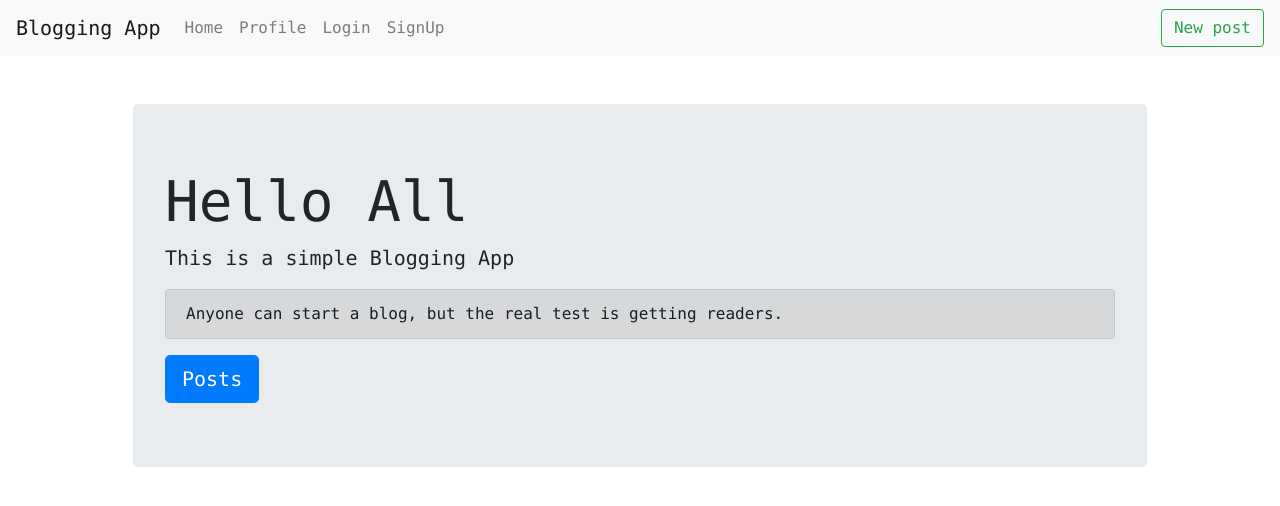
After one commit to syedn22/BlogWebsite-Flask-Firebase, a Flask app: page / in a window 1280 px wide. The commit adds this page. Shown: the top 506 px of the page. Run offline with Flask 2, Linux system fonts and the light colour scheme; some libraries are stand-ins or nearby versions.

Commit message:
Home Page added

```diff
--- a/app.py
+++ b/app.py
@@ -20,9 +20,15 @@ class BlogPost(db.Model):
         return 'Blog post ' + str(self.id)
 
 
+@app.route('/')
+def Home():
+    return render_template('Home.html')
+
+
 @app.route('/signup')
 def signup():
     return render_template('signup.html')
+
 
 @app.route('/login')
 def login():
--- /dev/null
+++ b/templates/Home.html
@@ -0,0 +1,18 @@
+{% extends 'base.html' %} {% block head %}
+<title>SignUp html</title>
+{% endblock %} {% block body %}
+
+<div>
+  <div
+    class="jumbotron m-5"
+  >
+    <h1 class="display-4" class="alert alert-dark">Hello All</h1>
+    <p class="lead" class="alert alert-dark">This is a simple Blogging App</p>
+    <p class="alert alert-dark">
+      Anyone can start a blog, but the real test is getting readers.
+    </p>
+    <a class="btn btn-primary btn-lg" href="/posts" role="button">Posts</a>
+  </div>
+</div>
+
+{% endblock %}
--- a/templates/base.html
+++ b/templates/base.html
@@ -41,7 +41,7 @@
       <div class="navbar-brand">Blogging App</div>
       <div class="collapse navbar-collapse" id="navbarNav">
         <ul class="navbar-nav">
-          <li class="nav-item active">
+          <li class="nav-item">
             <a class="nav-link" href="/posts"
               >Home <span class="sr-only">(current)</span></a
             >
```
Also changed, not shown: templates/display.html (deleted, +0 -11 lines), static/images/background.jpeg (added), static/images/background1.jpeg (added), static/images/background2.jpeg (added), static/images/background3.jpeg (added).
